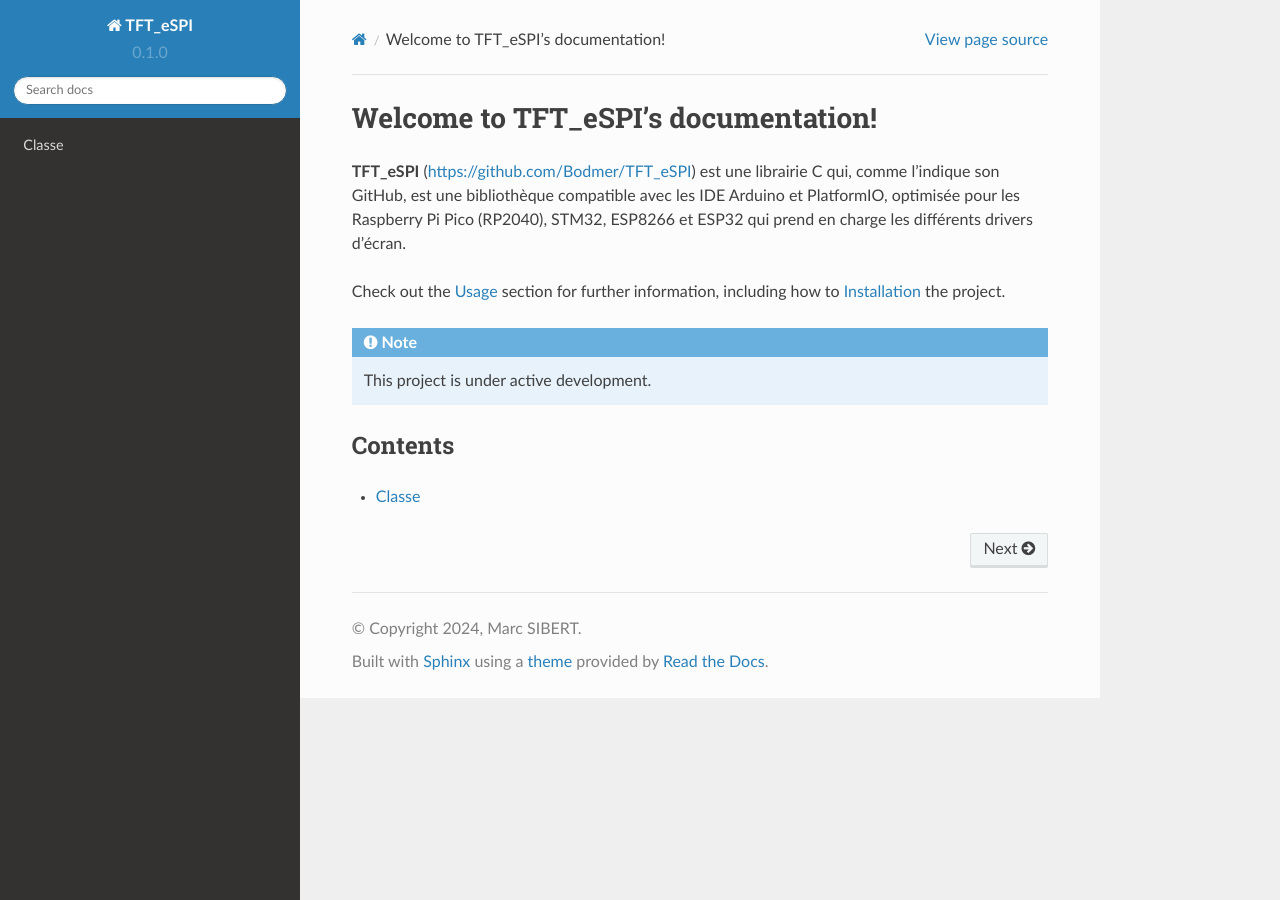
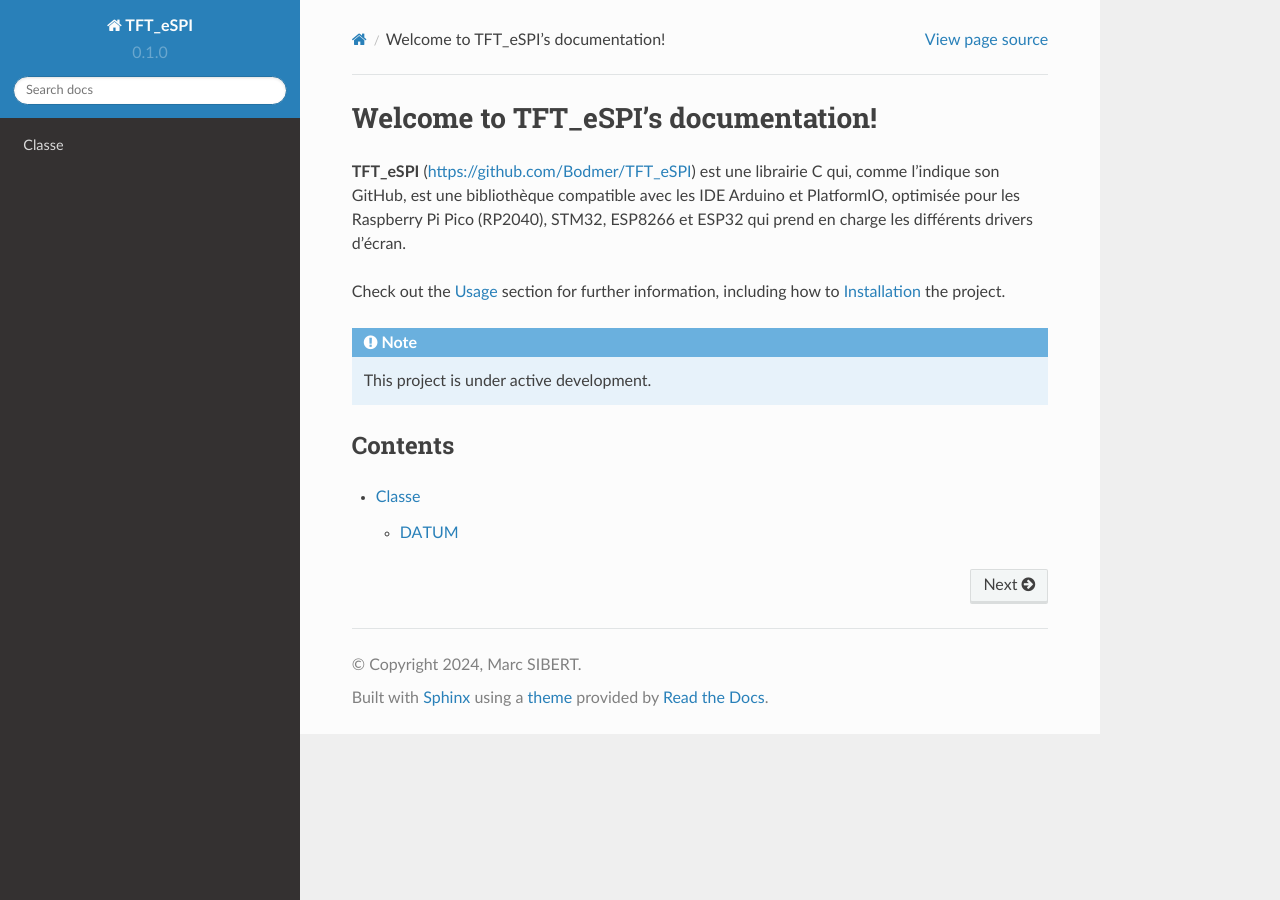
Before and after one commit to Marcussacapuces91/doc-TFT_eSPI, a Sphinx documentation site: the page built from docs/source/index.rst, in a window 1280 px wide. Built offline with Sphinx 7.4.7 and the Read the Docs theme 2.0.0, drawn with Linux system fonts in a browser that asks for light colours.

Commit message:
Update class.rst

```diff
--- a/docs/source/class.rst
+++ b/docs/source/class.rst
@@ -1,10 +1,9 @@
 Classe
 ======
 
-.. autosummary::
-   :toctree: generated
+.. toctree::
 
-   lumache
+   datum
 
 
 
```
